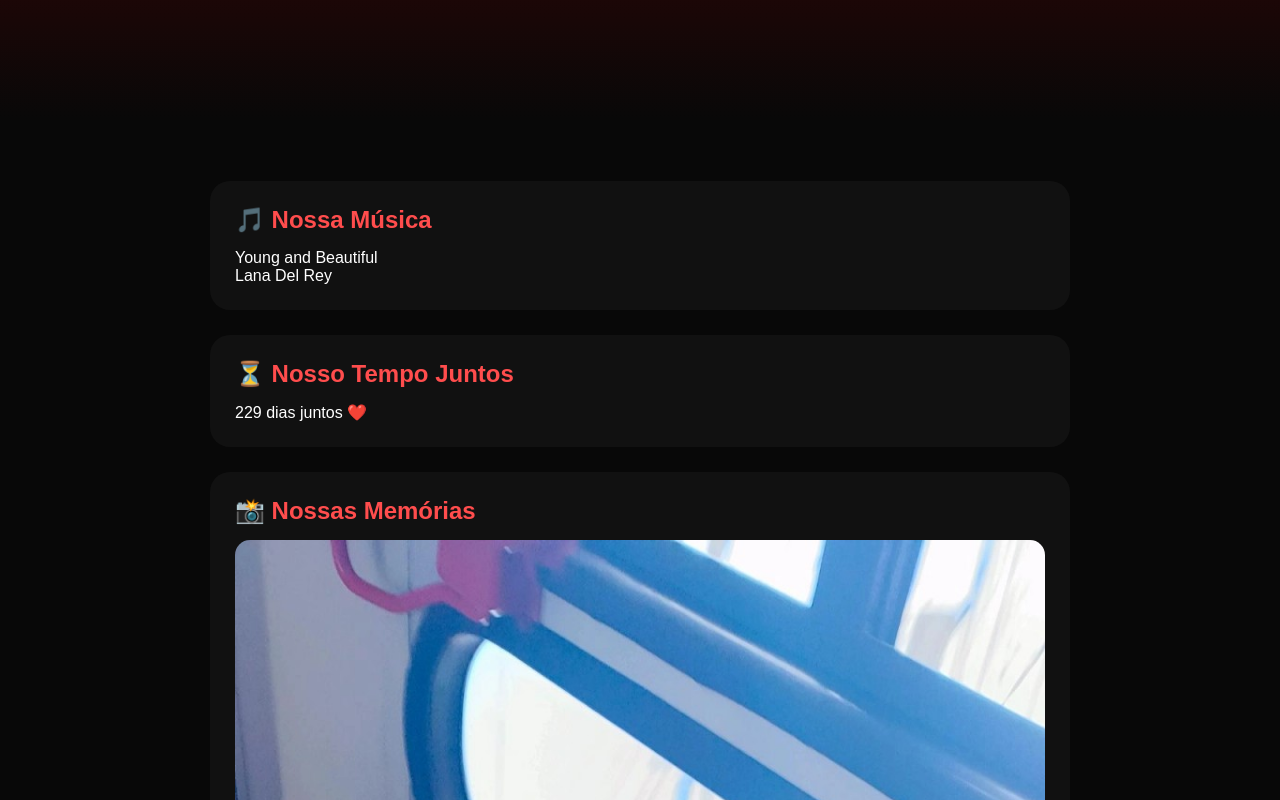
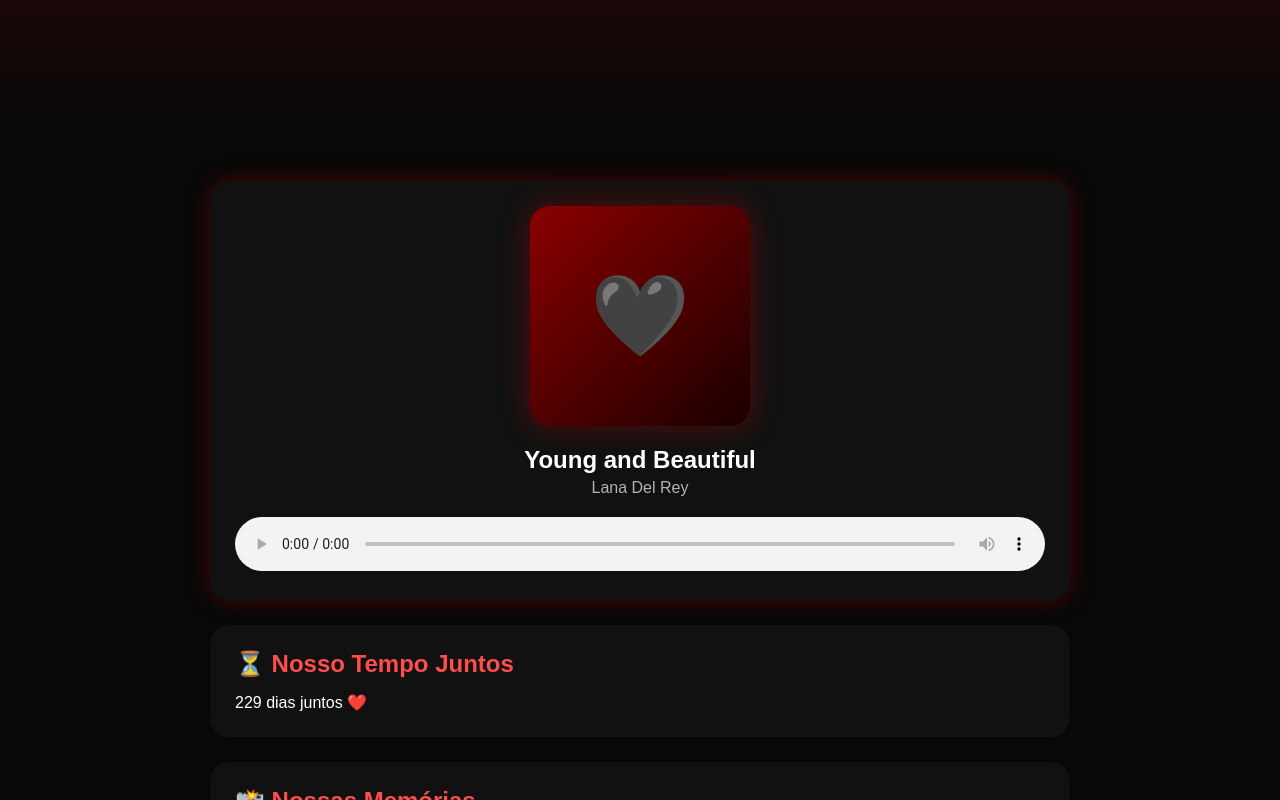
Before and after one commit to souzamerlyn-ship-it/Melissa-e-Gabriel, a plain HTML site: page index.html in a window 1280 px wide. Shown: the part 679-1479 px from the top of the page. Drawn offline with Linux system fonts and the light colour scheme.

Commit message:
Update index.html

```diff
--- a/index.html
+++ b/index.html
@@ -7,6 +7,41 @@
 <title>Gabriel ❤️ Melissa</title>
 
 <style>
+  .spotify-player{
+background:#121212;
+border-radius:20px;
+padding:25px;
+box-shadow:0 0 20px rgba(139,0,0,.5);
+text-align:center;
+}
+
+.album-cover{
+width:220px;
+height:220px;
+margin:auto;
+border-radius:20px;
+background:linear-gradient(135deg,#8b0000,#1a0000);
+display:flex;
+align-items:center;
+justify-content:center;
+font-size:80px;
+margin-bottom:20px;
+box-shadow:0 0 30px rgba(255,0,0,.3);
+}
+
+.music-info h2{
+margin-bottom:5px;
+color:white;
+}
+
+.music-info p{
+color:#b3b3b3;
+margin-bottom:20px;
+}
+
+audio{
+width:100%;
+}
 *{
 margin:0;
 padding:0;
@@ -113,13 +148,21 @@
 
 <section class="section">
 
-<div class="card">
-<h2>🎵 Nossa Música</h2>
+<div class="card spotify-player">
 
-<p>
-Young and Beautiful<br>
-Lana Del Rey
-</p>
+<div class="album-cover">
+🖤
+</div>
+
+<div class="music-info">
+<h2>Young and Beautiful</h2>
+<p>Lana Del Rey</p>
+</div>
+
+<audio controls loop>
+<source src="musica.mp3" type="audio/mpeg">
+</audio>
+
 </div>
 
 <div class="card">
```
